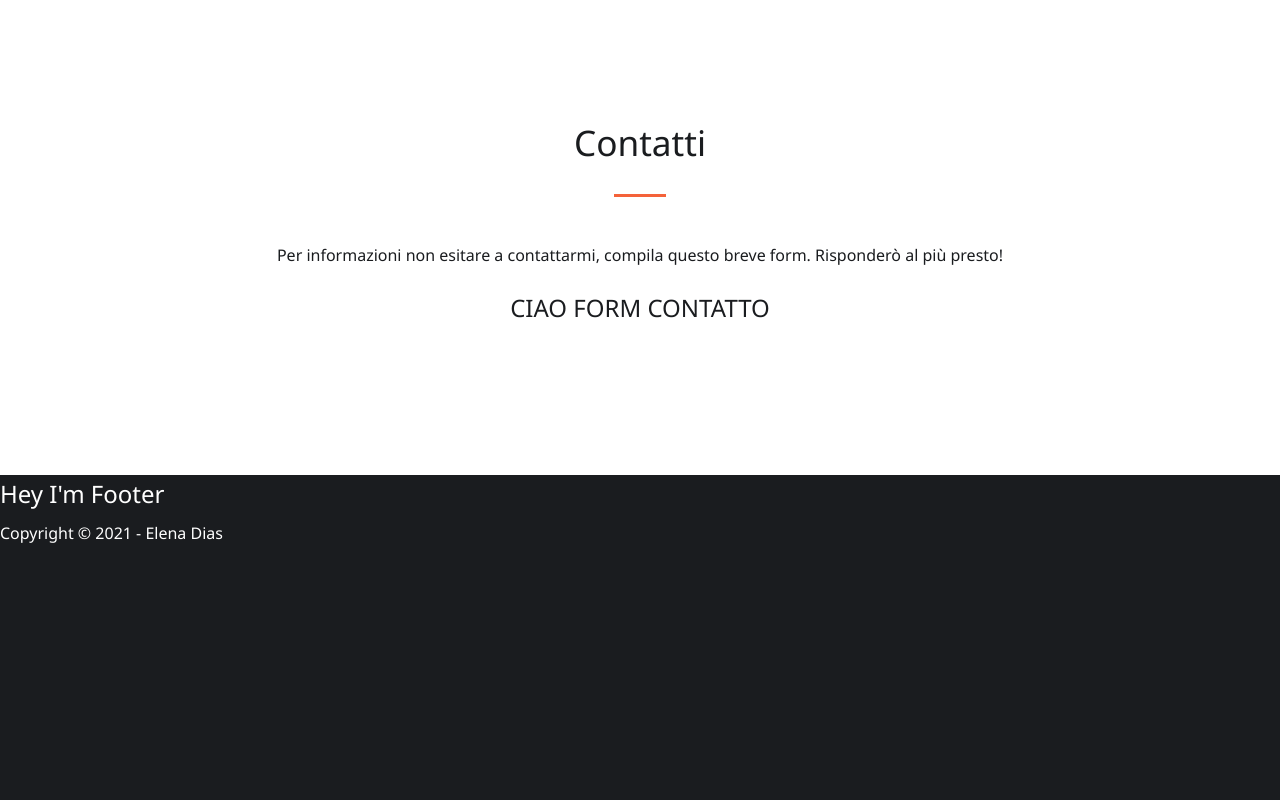
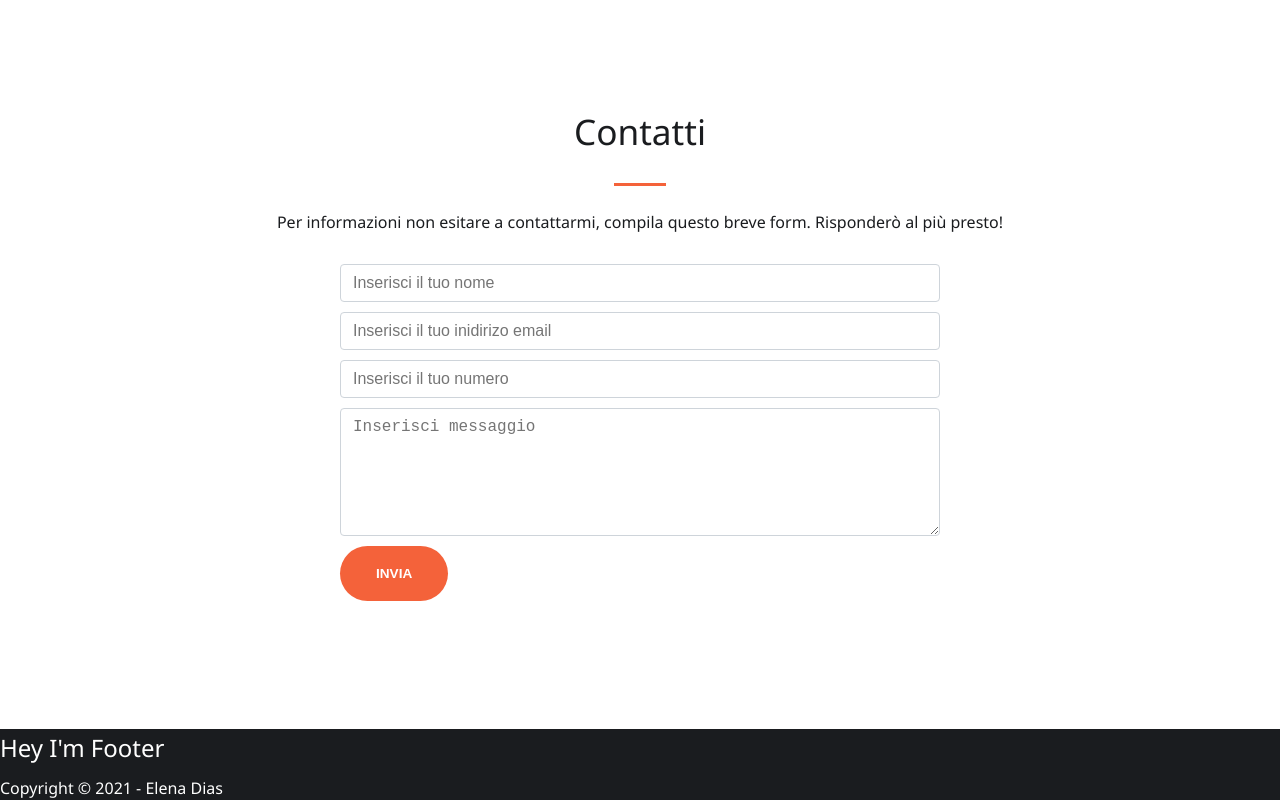
Before and after one commit to eletodosdias/my-app, a React (Create React App) app: page / in a window 1280 px wide. Shown: the part 4416-5216 px from the top of the page. Before the commit the page ends 4961 px from the top, so only its background shows below. Built offline with nearby package versions, Linux system fonts and the light colour scheme.

Commit message:
ContactForm html css

```diff
--- a/src/App.js
+++ b/src/App.js
@@ -137,7 +137,7 @@ function App() {
       </HorizontalSection>
 
       <HorizontalSection title='Contatti' id="link-contatti" className={styles.whiteHorizontalSection} >
-        <p> {contactsMsg} </p>
+        <p className={styles.marginBottom} > {contactsMsg} </p>
 
         <ContactForm />
 
--- a/src/App.module.css
+++ b/src/App.module.css
@@ -28,3 +28,6 @@
     background-color: #fff;
     color:#1a1c1f;
 }
+.marginBottom{
+    margin-bottom: 20px ;
+}
--- a/src/components/ContactForm/ContactForm.css
+++ b/src/components/ContactForm/ContactForm.css
@@ -0,0 +1,45 @@
+form{
+    width: 600px;
+}
+.form-control {
+    display: block;
+    width: 100%;
+    margin: 10px 0;
+    padding: 0.375rem 0.75rem;
+    font-size: 1rem;
+    line-height: 1.5;
+    color: #212529;
+    background-color: #fff;
+    background-clip: padding-box;
+    border: 1px solid #ced4da;
+    border-radius: 0.25rem;
+    appearance: none;
+    transition: border-color 0.15s ease-in-out, box-shadow 0.15s ease-in-out;
+}
+.form-control:focus {
+    color: #212529;
+    background-color: #fff;
+    border-color: #fab19d;
+    outline: 0;
+    box-shadow: 0 0 0 0.25rem rgb(244 98 58 / 25%);
+}
+textarea.form-control {
+    height: 8rem;
+}
+.submit{
+    padding: 1.25rem 2.25rem;
+    font-size: 0.85rem;
+    font-weight: 700;
+    text-transform: uppercase;
+    border: none;
+    border-radius: 10rem;
+    color: #fff;
+    background-color: #f4623a;
+    border-color: #f4623a;
+    cursor: pointer;
+}
+.submit:hover {
+    color: #fff;
+    background-color: #cf5331;
+    border-color: #c34e2e;
+}
--- a/src/components/ContactForm/ContactForm.js
+++ b/src/components/ContactForm/ContactForm.js
@@ -1,8 +1,13 @@
+import './ContactForm.css'
 const ContactForm = () => {
     return(
-        <>
-        <h1>CIAO FORM CONTATTO</h1>
-        </>
+        <form>
+            <input className="form-control" type="text" placeholder="Inserisci il tuo nome"/>
+            <input className="form-control" type="email"   placeholder="Inserisci il tuo inidirizo email"/>
+            <input className="form-control" type="number"  placeholder="Inserisci il tuo numero" />
+            <textarea  className="form-control" placeholder="Inserisci messaggio" ></textarea>
+            <input className='submit' type="button" value="Invia" />
+        </form>
     )
 }
 export default ContactForm
```
